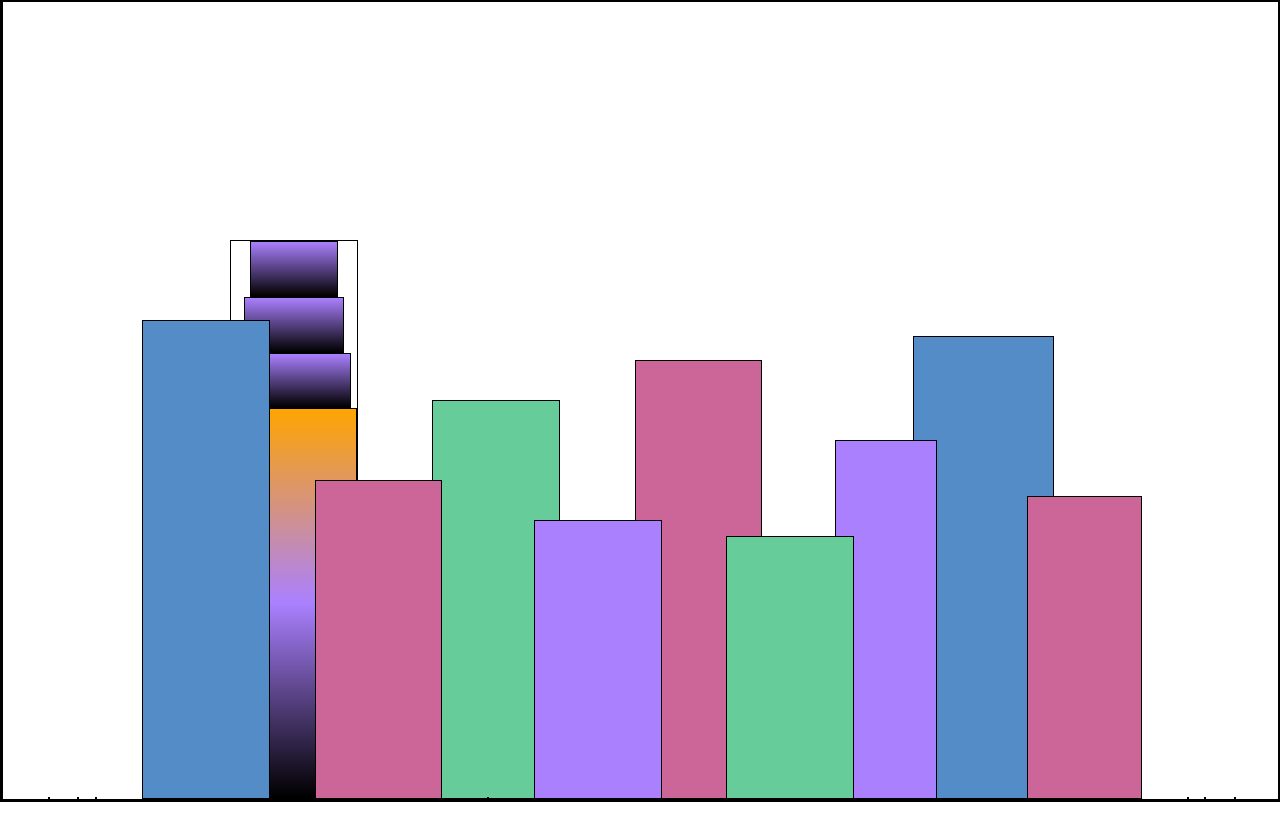
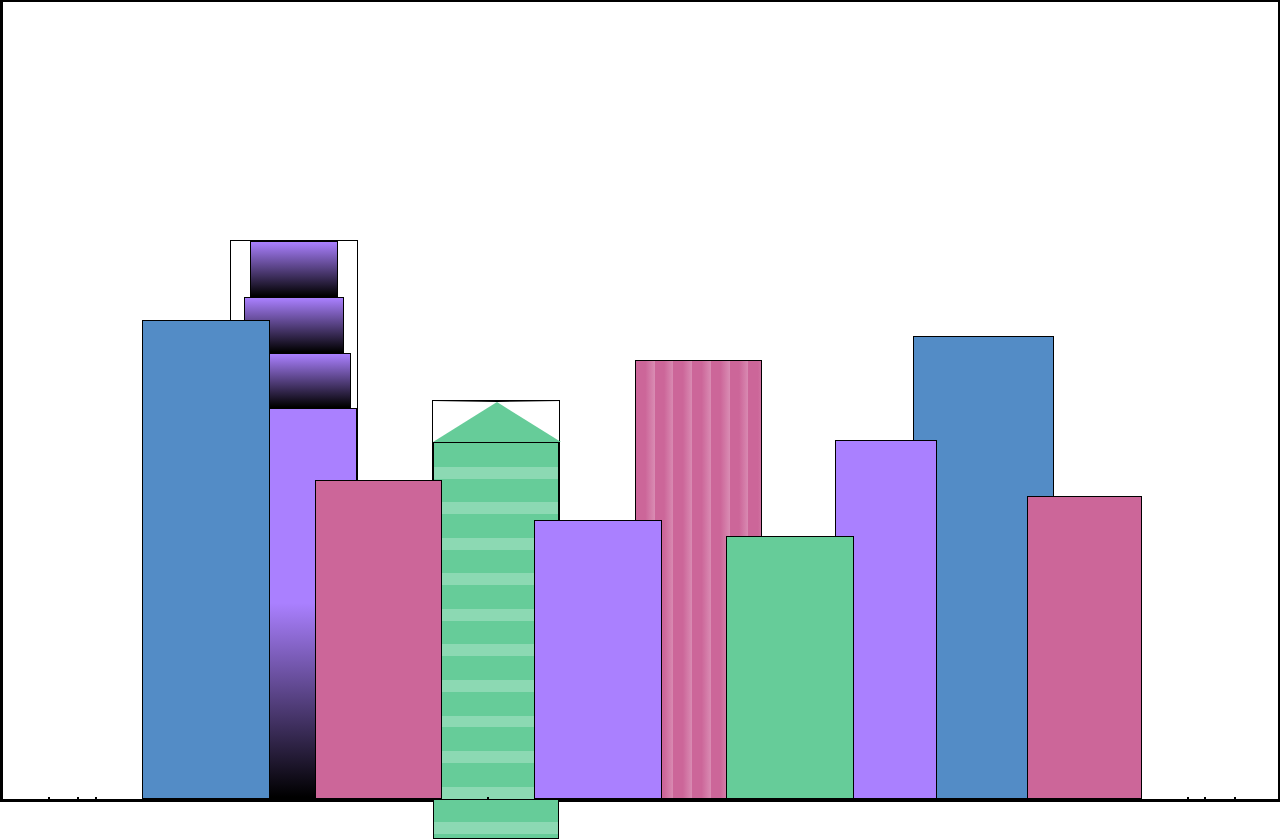
Before and after one commit to douglasgraham570/CSSandbox, a website: page public/skyline.html in a window 1280 px wide. Before the commit the page ends 802 px from the top, so only its background shows below. Drawn offline with Linux system fonts and the light colour scheme.

Commit message:
gradients for 3 buildings

```diff
--- a/public/css/styles.css
+++ b/public/css/styles.css
@@ -4,6 +4,8 @@
         --building-color3: #cc6699;
         --building-color4: #538cc6;
         --window-color1: black;
+        --window-color2: #8cd9b3;
+        --window-color3: #d98cb3;
 }
 
 * {
@@ -63,21 +65,44 @@ body {
 .bb1d {
         width: 100%;
         height: 70%;
-        background: linear-gradient(orange,
-        var(--building-color1),
+        background: linear-gradient(
+        var(--building-color1) 50%,
         var(--window-color1));
 }
 
 .bb2 {
         width: 10%;
         height: 50%;
-        background-color: var(--building-color2);
+}
+
+.bb2a {
+        border-bottom: 5vh solid var(--building-color2);
+        border-left: 5vw solid transparent;
+        border-right: 5vw solid transparent;
+
+}
+
+.bb2b {
+        width: 100%;
+        height: 100%;
+        background: repeating-linear-gradient(
+                var(--building-color2) 0%,
+                var(--building-color2) 6%,
+                var(--window-color2) 6%,
+                var(--window-color2) 9%
+        );
 }
 
 .bb3 {
         width: 10%;
         height: 55%;
-        background-color: var(--building-color3);
+        background: repeating-linear-gradient(
+                90deg,
+                var(--building-color3),
+                var(--building-color3),
+                var(--window-color3) 15%
+                );
+
 }
 
 .bb4 {
--- a/public/skyline.html
+++ b/public/skyline.html
@@ -25,7 +25,8 @@
                                 </div>
                         </div>
                         <div class="bb2">
-
+                                <div class="bb2a"></div>
+                                <div class="bb2b"></div>
                         </div>
                         <div class="bb3">
 
```
